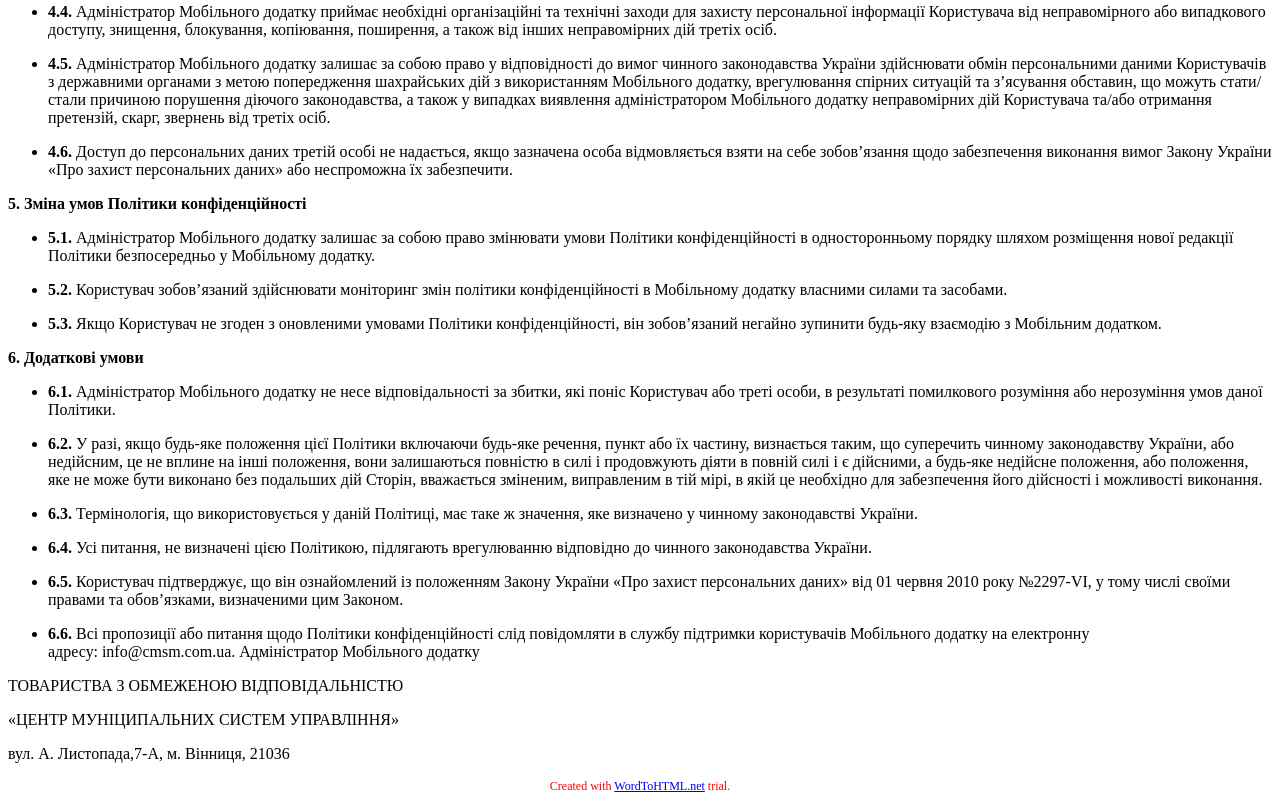
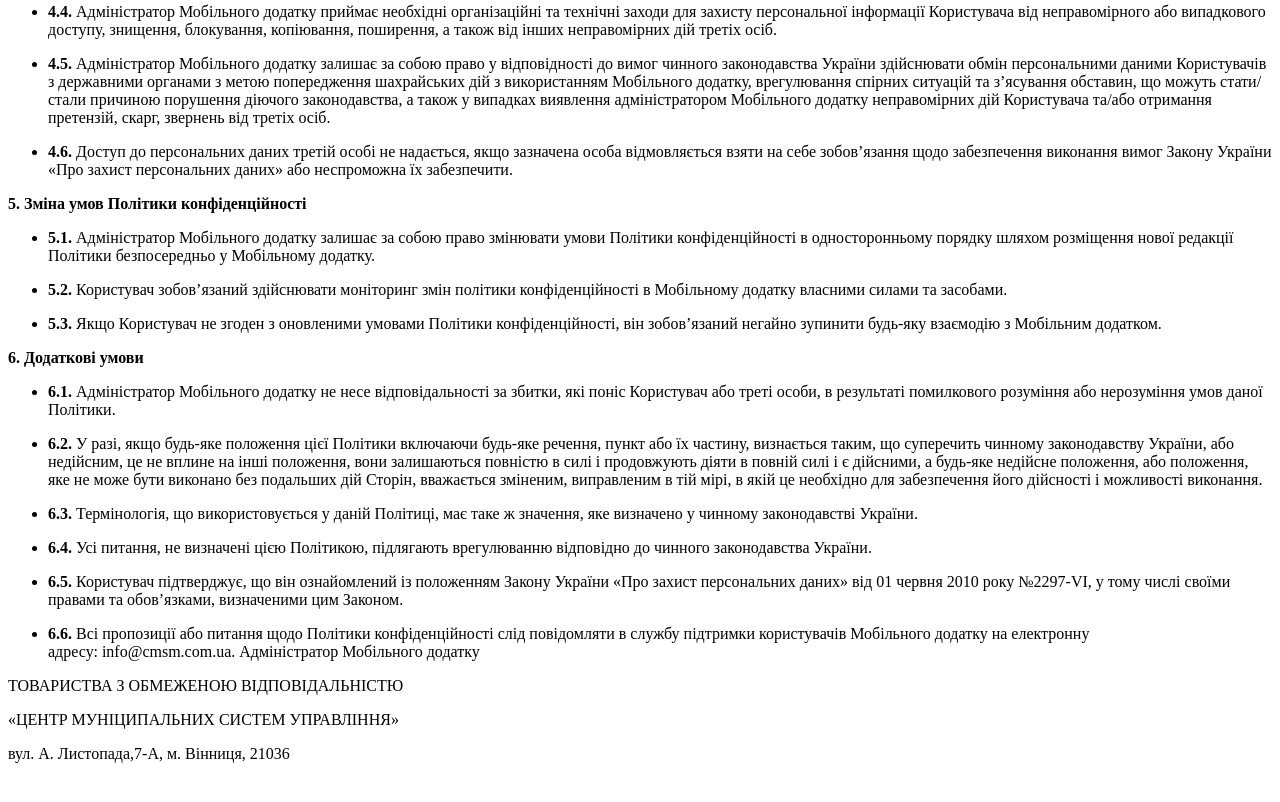
Before and after one commit to Ssolyanenko/policyToPaY, a plain HTML site: page index.html in a window 1280 px wide. Shown: the part 2199-3001 px from the top of the page. After the commit the page ends 2978 px from the top, so only its background shows below. Drawn offline with Linux system fonts and the light colour scheme.

Commit message:
change policy

```diff
--- a/index.html
+++ b/index.html
@@ -183,6 +183,5 @@
 <p>ТОВАРИСТВА З ОБМЕЖЕНОЮ ВІДПОВІДАЛЬНІСТЮ</p>
 <p>&laquo;ЦЕНТР МУНІЦИПАЛЬНИХ СИСТЕМ УПРАВЛІННЯ&raquo;</p>
 <p>вул. А. Листопада,7-А, м. Вінниця, 21036</p>
-<div style="color: red; font-size: 12px; width: 600px; margin: 0 auto; text-align: center;">Created with <a href="https://wordtohtml.net/">WordToHTML.net</a> trial.</div>
 </body>
 </html>
```
